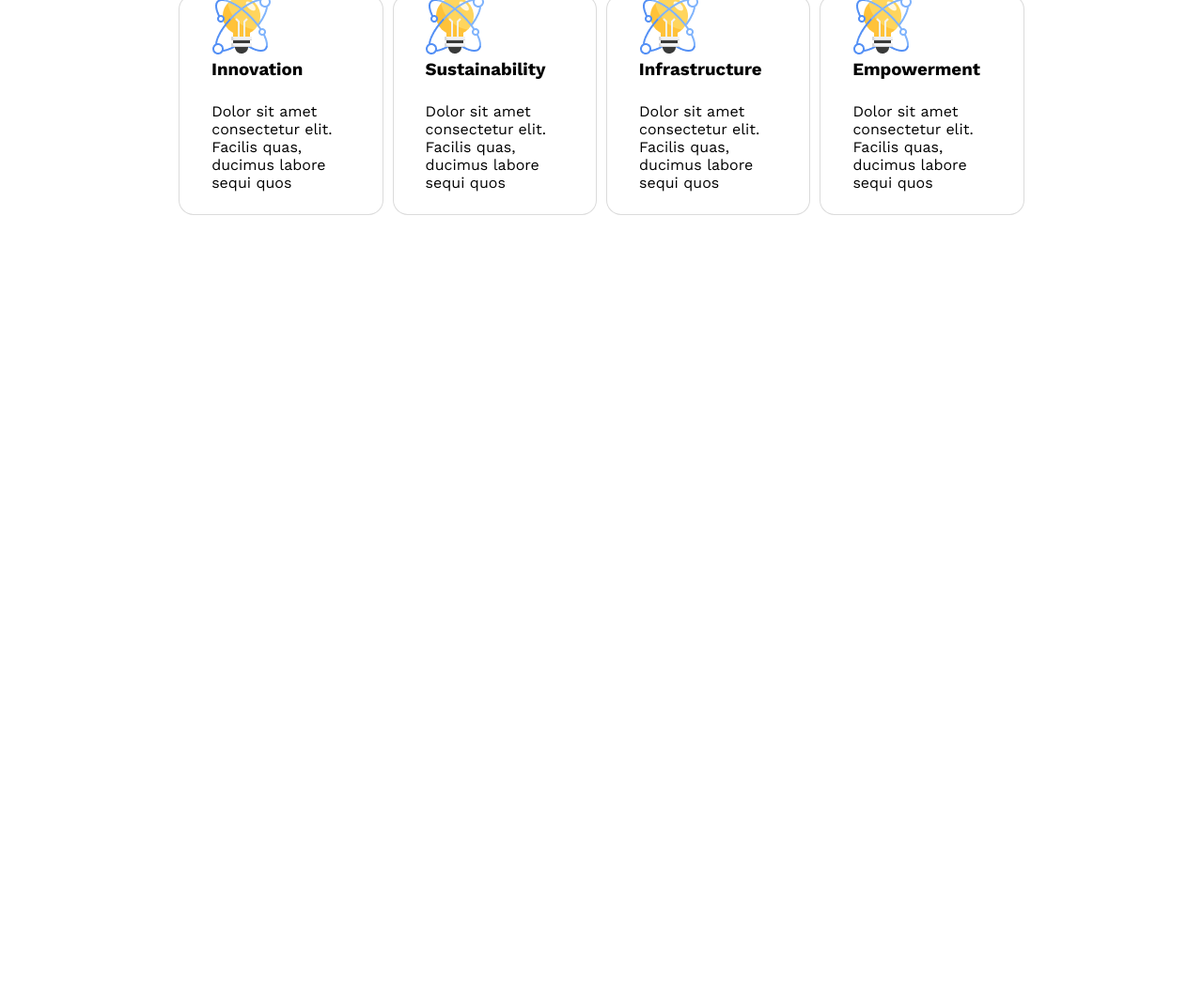
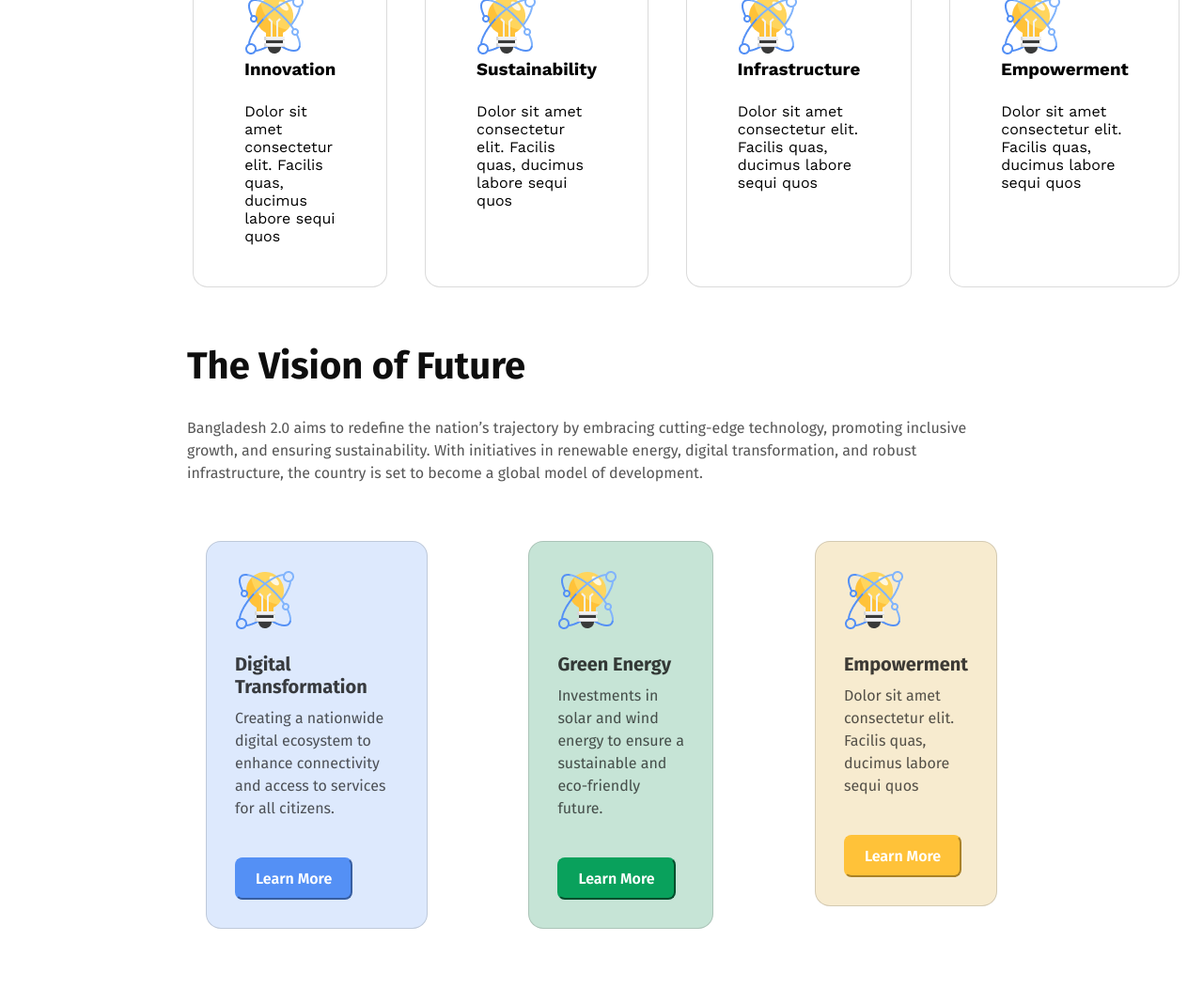
Before and after one commit to UIU-somrat/assigment-1-B11, a plain HTML site: page index.html in a window 1280 px wide. Shown: the part 725-1793 px from the top of the page at 94% size. Before the commit the page ends 983 px from the top, so only its background shows below. Drawn offline with nearby package versions, Linux system fonts and the light colour scheme; a web font is replaced by a local one.

Commit message:
added to my new code

```diff
--- a/index.html
+++ b/index.html
@@ -32,7 +32,7 @@
     </header>
     <main>
         <div class="maindiv">
-            <div >
+            <div class="title-two" >
                 <h1>Pillars of "Bangladesh 2.0"</h1>
             </div>
             <div class="pera" >
@@ -58,11 +58,39 @@
         </div>
     </div>
 </div>
-<section>
-    <div >
-        <h1></h1>
-        <p></p>
+<section class="mr">
+    <div class="theardwork">
+        <h1>The Vision of Future</h1>
+        <p>Bangladesh 2.0 aims to redefine the nation’s trajectory by embracing cutting-edge technology, promoting inclusive growth, and ensuring sustainability. With initiatives in renewable energy, digital transformation, and robust infrastructure, the country is set to become a global model of development.</p>
     </div>
+    <div class="pera-two" >
+        <div class="divsame-one">
+    <div class="containt-three">
+        <img class="imgone" src="assets/card-icon.png" alt="">
+        <h3>Digital Transformation</h3>
+        <p >Creating a nationwide digital ecosystem to enhance connectivity and access to services for all citizens. </p>
+        <button class="btn-two">Learn More</button>
+    </div>
+</div>
+    <div class="divsame-two" >
+    <div class="containt-three">
+        <img src="assets/card-icon.png" alt="">
+        <h3>Green Energy</h3>
+        <p>Investments in solar and wind energy to ensure a sustainable and eco-friendly future.</p>
+        <button class="btn-three">Learn More</button>
+    </div>
+</div>
+    <div class="divsame-three">
+    <div class="containt-three">
+        <img src="assets/card-icon.png" alt="">
+        <h3>Empowerment</h3>
+        <p >Dolor sit amet consectetur elit. Facilis quas, ducimus labore sequi quos </p>
+        <button class="btn-fhour">Learn More</button>
+    </div>
+</div>
+</div>
+
+
 </section>
 
 
--- a/style/style.css
+++ b/style/style.css
@@ -46,8 +46,8 @@ nav{
    flex-direction: row;
 justify-content: center;
 align-items: center;
-/* margin: 0px 40px; */
-padding: 40px 100px;
+ margin: 0px 40px;
+padding: 0px 0px;
 margin-bottom: 10px;
 
 }
@@ -84,13 +84,28 @@ border-radius: 8px;
 background: rgb(0, 106, 80);
 padding: 17px 34px 17px 34px;
 }
+.title-two h1{
+    color: rgb(14, 14, 14);
+font-family: Fira Sans;
+font-size: 40px;
+font-weight: 700;
+line-height: 48px;
+letter-spacing: 0%;
+text-align: left;
+margin-top: 20px;
+margin: 30px;
+
+}
 .containt-three{
     box-sizing: border-box;
 border: 1px solid rgba(14, 14, 14, 0.15);
 border-radius: 16px;
 
 background: rgb(255, 255, 255);
-margin: 10px 5px;
+margin: 30px 20px;
+padding: 20px;
+
+
 
 
 }
@@ -114,3 +129,179 @@ margin: 10px 5px;
     margin-top: 40px;
     background-color: rgb(255, 255, 255);
 }
+.theardwork h1{
+    color: rgb(14, 14, 14);
+font-family: Fira Sans;
+font-size: 40px;
+font-weight: 700;
+line-height: 48px;
+letter-spacing: 0%;
+text-align: left;
+margin-top: 20px;
+margin: 30px;
+
+}
+.theardwork p{
+    color: rgba(14, 14, 14, 0.7);
+font-family: Fira Sans;
+font-size: 16px;
+font-weight: 400;
+line-height: 24px;
+letter-spacing: 0%;
+text-align: left;
+margin: 30px ;
+}
+.pera-two{
+    display: flex;
+    margin: 30px;
+}
+
+.btn-two{
+    border-radius: 8px;
+
+background: rgb(84, 144, 245);
+justify-content: center;
+align-items: center;
+gap: 48;
+padding: 11px 20px 11px 20px;
+color: rgb(255, 255, 255);
+font-family: Fira Sans;
+font-size: 16px;
+font-weight: 600;
+line-height: 19px;
+letter-spacing: 0%;
+text-align: left;
+margin: 10px;
+border-color:  rgb(84, 144, 245) ;
+}
+.divsame-one .containt-three h3{
+    color: rgba(14, 14, 14, 0.8);
+font-family: Fira Sans;
+font-size: 20px;
+font-weight: 700;
+line-height: 24px;
+letter-spacing: 0%;
+text-align: left;
+margin: 10px;
+}
+.divsame-one .containt-three p{
+    color: rgba(14, 14, 14, 0.7);
+    font-family: Fira Sans;
+    font-size: 16px;
+    font-weight: 400;
+    line-height: 24px;
+    letter-spacing: 0%;
+    text-align: left;
+    margin: 10px;
+    margin-bottom: 30px;
+}
+.divsame-one .containt-three .imgone{
+    margin: 10px;
+
+}
+.divsame-one .containt-three{
+    box-sizing: border-box;
+    border-radius: 16px;
+
+    background: rgba(84, 144, 245, 0.2);
+}
+.btn-three{
+    border-radius: 8px;
+
+    background: rgb(9, 161, 92);
+    justify-content: center;
+    align-items: center;
+    gap: 48;
+    padding: 11px 20px 11px 20px;
+    color: rgb(255, 255, 255);
+    font-family: Fira Sans;
+    font-size: 16px;
+    font-weight: 600;
+    line-height: 19px;
+    letter-spacing: 0%;
+    text-align: left;
+    margin: 10px;
+    border-color: rgb(9, 161, 92) ;
+}
+.btn-fhour{
+    border-radius: 8px;
+
+background: rgb(255, 194, 57);
+    justify-content: center;
+    align-items: center;
+    gap: 48;
+    padding: 11px 20px 11px 20px;
+    color: rgb(255, 255, 255);
+    font-family: Fira Sans;
+    font-size: 16px;
+    font-weight: 600;
+    line-height: 19px;
+    letter-spacing: 0%;
+    text-align: left;
+    margin: 10px;
+    border-color:  rgb(255, 194, 57);
+}
+.divsame-two .containt-three h3{
+    color: rgba(14, 14, 14, 0.8);
+font-family: Fira Sans;
+font-size: 20px;
+font-weight: 700;
+line-height: 24px;
+letter-spacing: 0%;
+text-align: left;
+margin: 10px;
+}
+.divsame-two .containt-three p{
+    color: rgba(14, 14, 14, 0.7);
+font-family: Fira Sans;
+font-size: 16px;
+font-weight: 400;
+line-height: 24px;
+letter-spacing: 0%;
+text-align: left;
+margin: 10px;
+margin-bottom: 30px;
+}
+.divsame-two .containt-three img{
+    margin: 10px;
+}
+.divsame-two .containt-three{
+    box-sizing: border-box;
+border-radius: 16px;
+
+background: rgb(198, 228, 214);
+}
+.divsame-three .containt-three h3{
+    color: rgba(14, 14, 14, 0.8);
+font-family: Fira Sans;
+font-size: 20px;
+font-weight: 700;
+line-height: 24px;
+letter-spacing: 0%;
+text-align: left;
+margin: 10px;
+
+}
+.divsame-three .containt-three p{
+    color: rgba(14, 14, 14, 0.7);
+font-family: Fira Sans;
+font-size: 16px;
+font-weight: 400;
+line-height: 24px;
+letter-spacing: 0%;
+text-align: left;
+margin: 10px;
+margin-bottom: 30px;
+}
+.divsame-three .containt-three img{
+    margin: 10px;
+}
+.divsame-three .containt-three{
+    box-sizing: border-box;
+border-radius: 16px;
+
+background: rgb(247, 235, 207);
+}
+.mr{
+    text-align: justify;
+}
```
